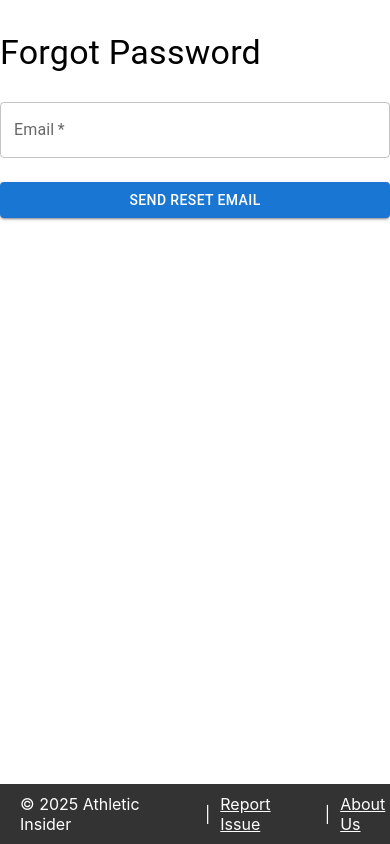
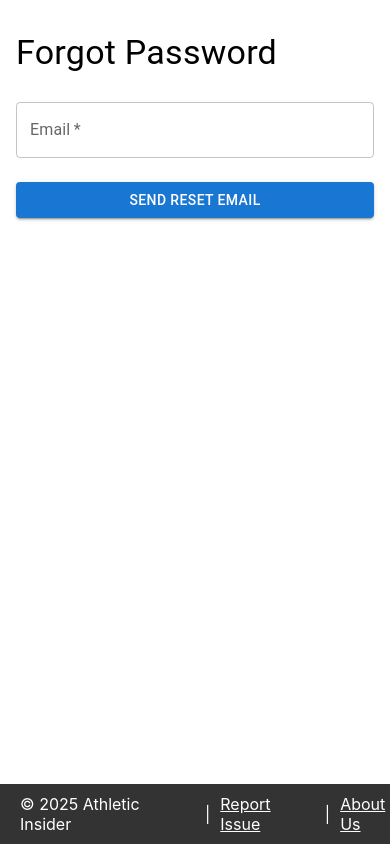
Before and after one commit to uiowaSEP2025/sep2025-project-team_002, a React (Vite) app in the folder frontend/: page /forgot-password in a window 390 px wide. Built offline with nearby package versions, Linux system fonts and the light colour scheme; no server answers.

Commit message:
Minor responsive updates

```diff
--- a/frontend/src/account/ForgotPassword.jsx
+++ b/frontend/src/account/ForgotPassword.jsx
@@ -40,7 +40,7 @@ function ForgotPassword() {
   };
 
   return (
-    <Box sx={{ maxWidth: 400, margin: '0 auto', mt: 4 }}>
+    <Box sx={{ maxWidth: 400, margin: '0 auto', mt: 4, px: 2 }}>
       <Typography variant="h4" gutterBottom>
         Forgot Password
       </Typography>
```
